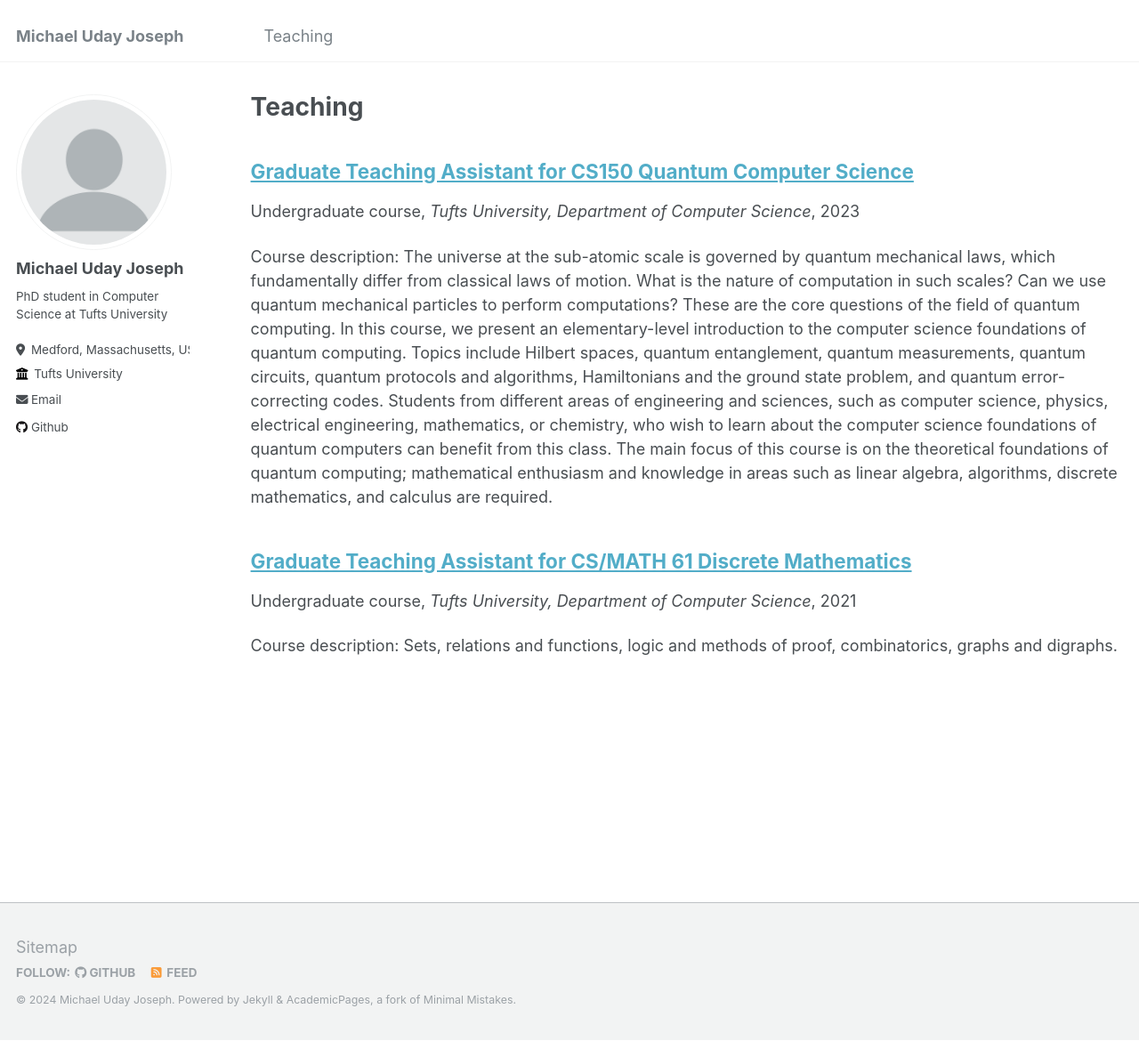
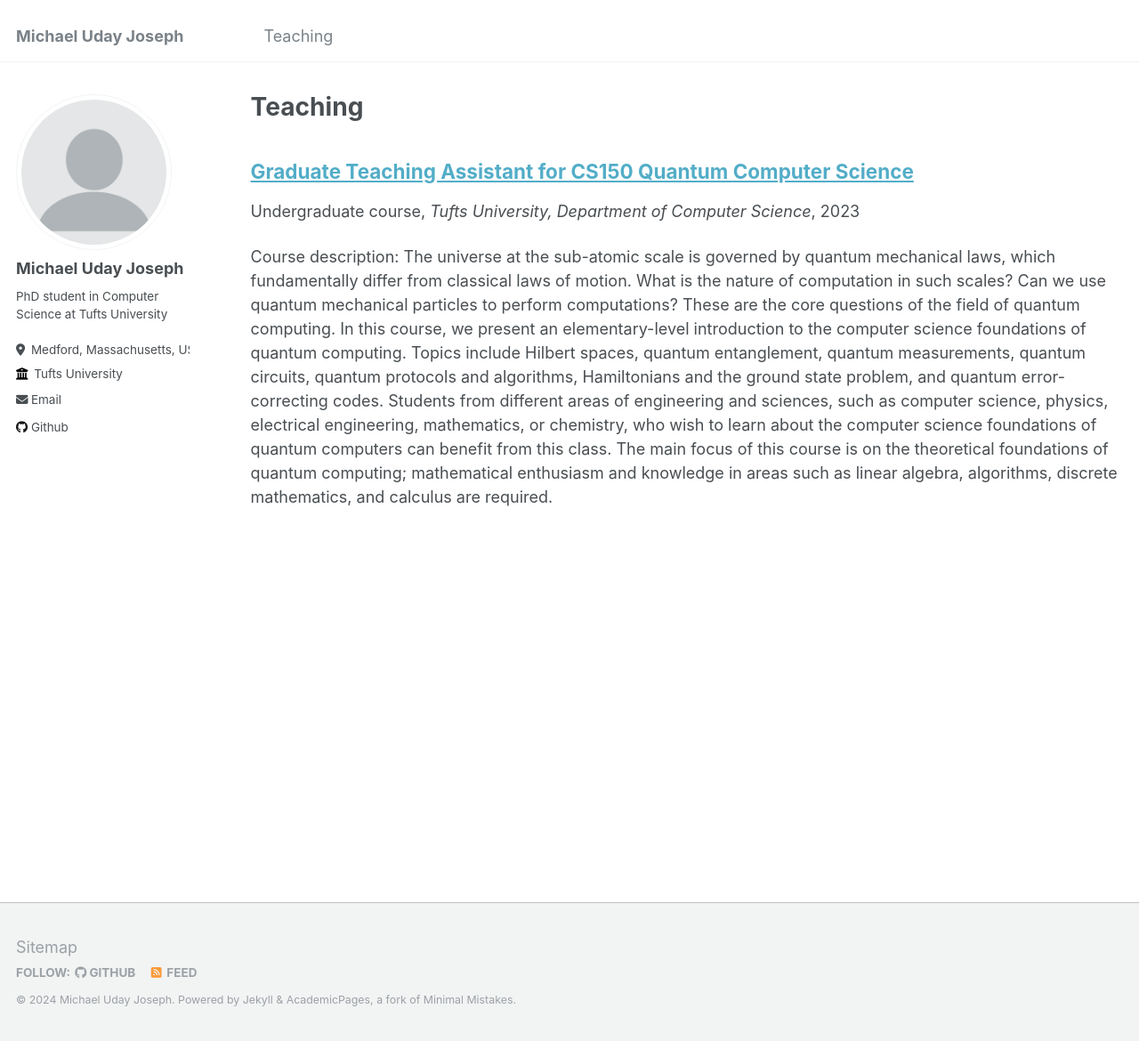
Before and after one commit to michaeludayjoseph/michaeludayjoseph.github.io, a Jekyll site: the page built from _pages/teaching.html, in a window 1280 px wide and 1170 px high. Shown: the whole window at 89% size. Built offline with Jekyll 4.4.1, drawn with Linux system fonts in a browser that asks for light colours; a file with an impossible date is left out.

Commit message:
Update cs61dm-edwards-tufts-1.md

```diff
--- a/_teaching/cs61dm-edwards-tufts-1.md
+++ b/_teaching/cs61dm-edwards-tufts-1.md
@@ -1,13 +1,11 @@
 ---
-title: "Graduate Teaching Assistant for CS/MATH 61 Discrete Mathematics"
+title: "Graduate Teaching Assistant for CS 61 Discrete Mathematics"
 collection: teaching
 type: "Undergraduate course"
 permalink: /teaching/cs61dm-edwards-tufts-1
 venue: "Tufts University, Department of Computer Science"
-date: 2021-09-05
+date: Fall 2021 - Summer 2023
 location: "Medford, MA, USA"
 ---
 
-Course description: Sets, relations and functions, logic and methods of proof, combinatorics, graphs and digraphs.
-
-Instructor: Karen Edwards
+Sets, relations and functions, logic and methods of proof, combinatorics, graphs and digraphs.
```
